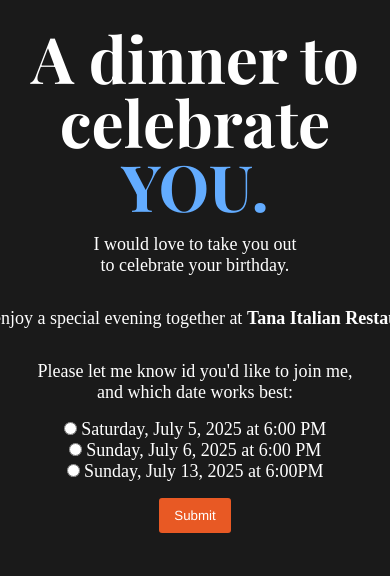
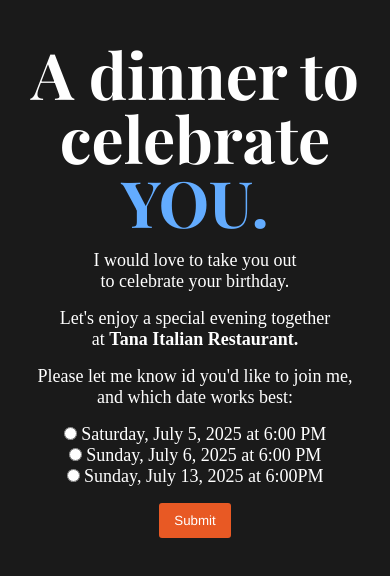
Before and after one commit to hollyBelly2021/date-with-me, a plain HTML site: page index.html in a window 390 px wide. Shown: the part 983-1559 px from the top of the page. Drawn offline with nearby package versions, Linux system fonts and the light colour scheme; a web font is replaced by a local one.

Commit message:
bugs fixed

```diff
--- a/index.html
+++ b/index.html
@@ -40,7 +40,7 @@
         </div>
 
         <p>
-          Let's enjoy a special evening together at
+          Let's enjoy a special evening together <br />at
           <strong> Tana Italian Restaurant. </strong>
         </p>
         <p>
--- a/style.css
+++ b/style.css
@@ -117,17 +117,19 @@ input[type="radio"] {
 
   h1 {
     font-size: 4rem;
+    /* text-align: center; */
   }
 
   .info-section {
     /* text-align: center; */
     margin: 1rem;
-    display: flex;
+    /* display: flex;
     flex-direction: column;
+    align-items: center; */
     text-align: center;
     /* margin-left: 2rem; */
-    max-width: 600px;
-    flex-wrap: wrap;
+    max-width: 700px;
+    padding: 1rem;
   }
 }
 
```
